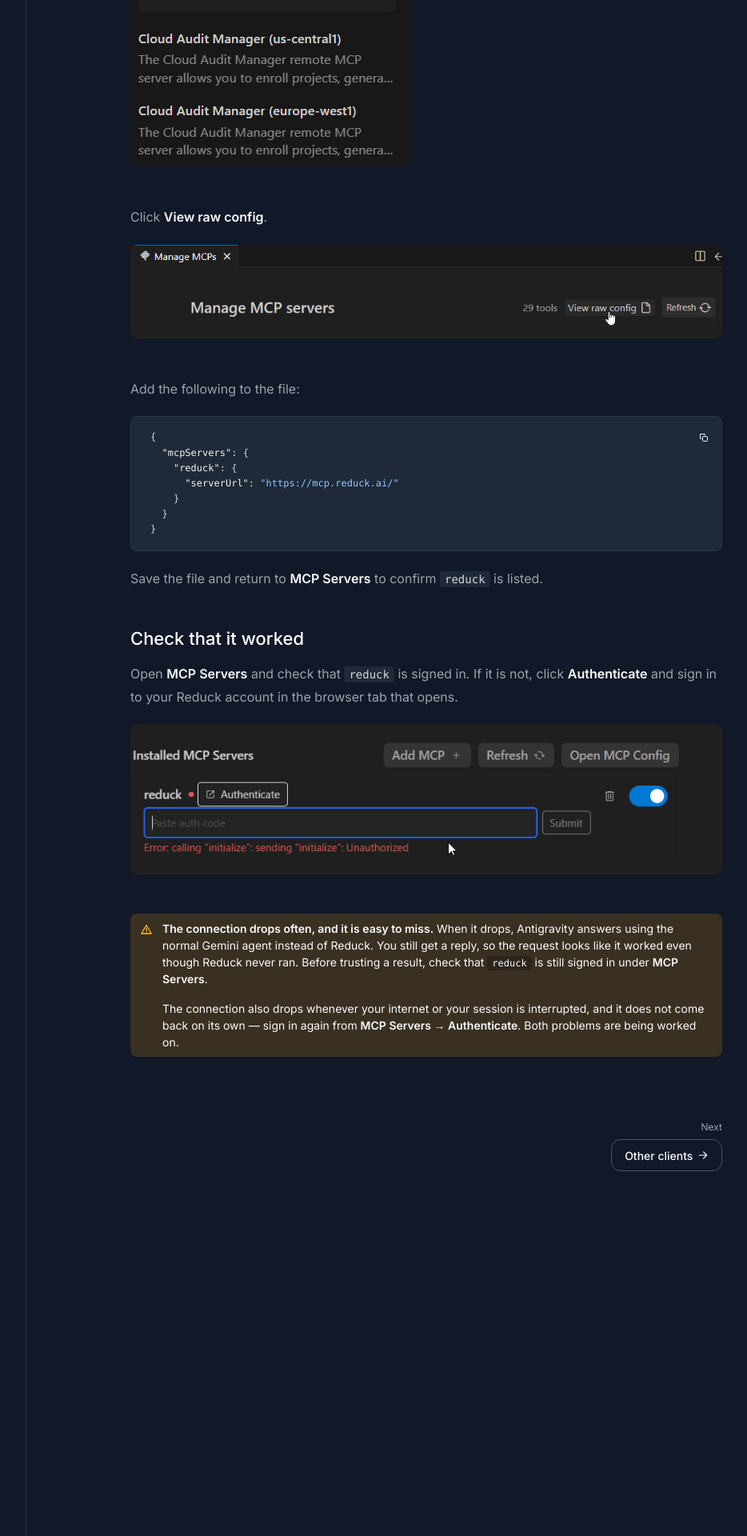
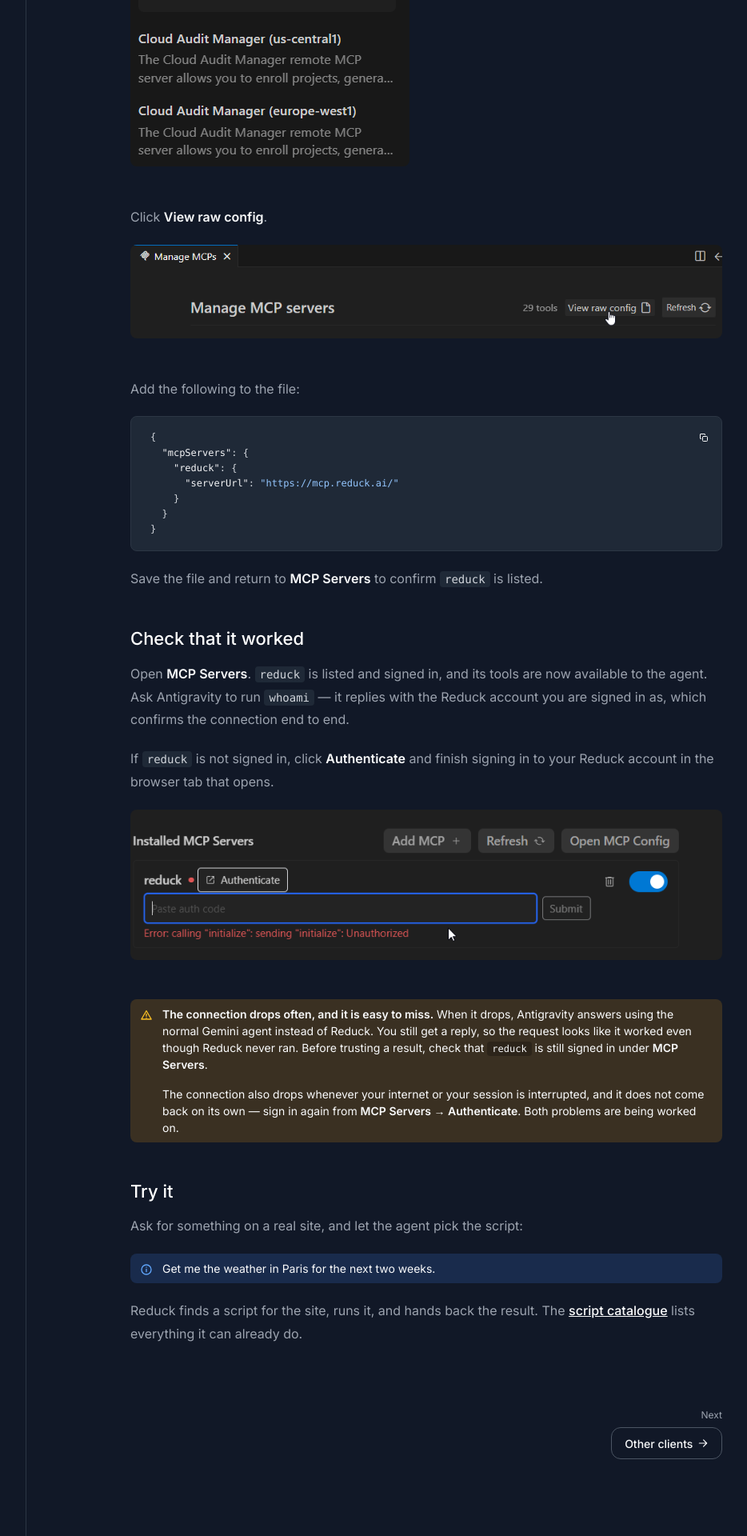
Before and after one commit to conception-ai/docs.reduck.ai, a Jekyll site: the page built from _docs/antigravity/index.md, in a window 1280 px wide. Shown: the part 1265-3185 px from the top of the page at 80% size, without its empty margins (247-1181 px from the left). Built offline with Jekyll 4.4.1, drawn with Linux system fonts in a browser that asks for light colours.

Commit message:
docs(connect): end each page on something to do
Removing the troubleshooting lists left all three pages stopping mid-air,
and Antigravity worst of all: its last words were a warning, which reads as
an unfinished page.

Each page now closes with "Try it" — a real prompt to send and a pointer to
the catalogue — so the reader ends with a working connection and a first
thing to do with it.

Antigravity's "Check that it worked" also led with the failure case. It now
states what success looks like first (reduck listed and signed in, whoami
returning the account) and keeps the sign-in fix after it.

Co-Authored-By: Claude Opus 5 <noreply@anthropic.com>

```diff
--- a/_docs/antigravity/index.md
+++ b/_docs/antigravity/index.md
@@ -44,8 +44,12 @@ Save the file and return to **MCP Servers** to confirm `reduck` is listed.
 
 ## Check that it worked
 
-Open **MCP Servers** and check that `reduck` is signed in. If it is not, click **Authenticate**
-and sign in to your Reduck account in the browser tab that opens.
+Open **MCP Servers**. `reduck` is listed and signed in, and its tools are now available to the
+agent. Ask Antigravity to run `whoami` — it replies with the Reduck account you are signed in as,
+which confirms the connection end to end.
+
+If `reduck` is not signed in, click **Authenticate** and finish signing in to your Reduck account
+in the browser tab that opens.
 
 ![Antigravity showing an MCP authentication error](authentication-error.png)
 
@@ -58,3 +62,12 @@ and sign in to your Reduck account in the browser tab that opens.
 > The connection also drops whenever your internet or your session is interrupted, and it does not
 > come back on its own — sign in again from **MCP Servers → Authenticate**. Both problems are
 > being worked on.
+
+## Try it
+
+Ask for something on a real site, and let the agent pick the script:
+
+> Get me the weather in Paris for the next two weeks.
+
+Reduck finds a script for the site, runs it, and hands back the result. The
+[script catalogue](/explore/scripts) lists everything it can already do.
```
Also changed, not shown: _docs/cursor/index.md (+9 -0 lines), _docs/n8n/index.md (+9 -0 lines).
